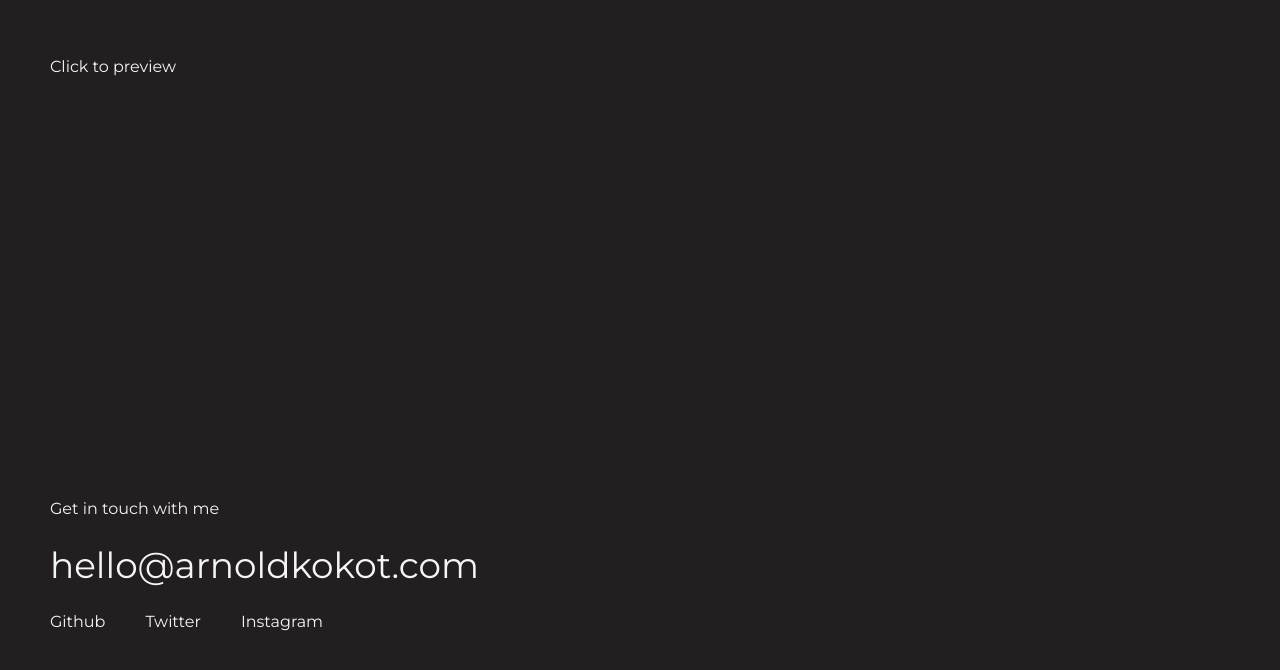
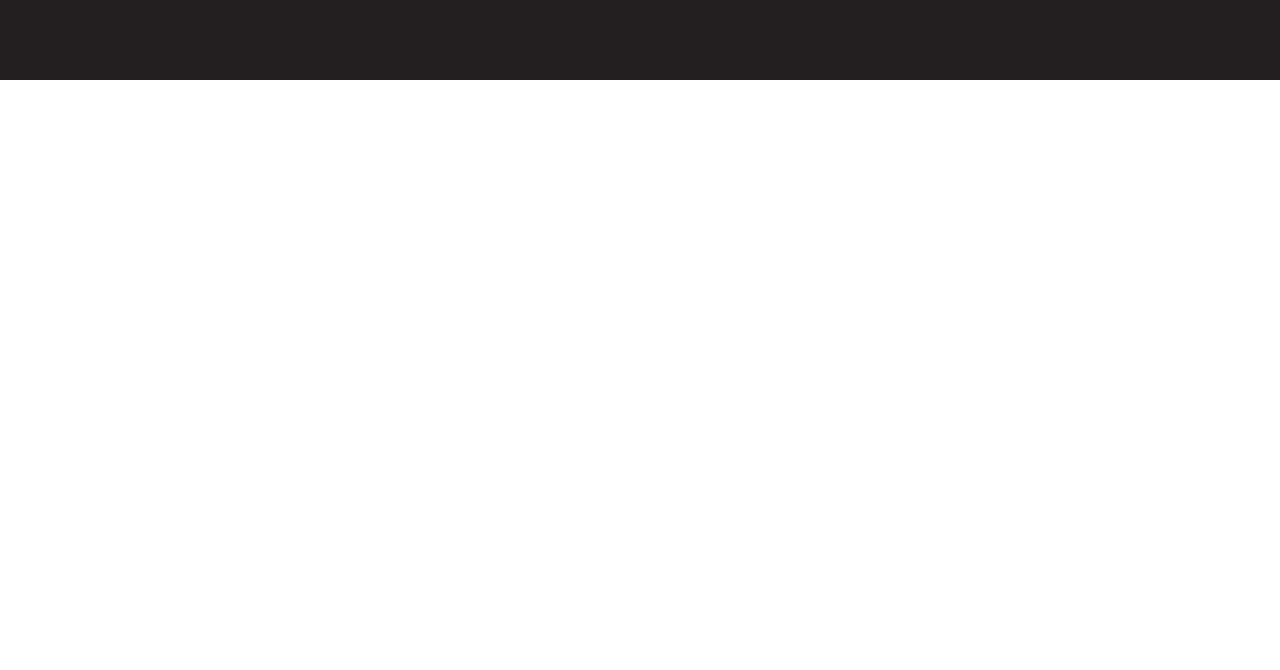
Before and after one commit to arnoldkokot/portfolio, a React (Create React App) app: page /portfolio in a window 1280 px wide. Shown: the part 740-1410 px from the top of the page. After the commit the page ends 1320 px from the top, so only its background shows below. Built offline with nearby package versions, Linux system fonts and the light colour scheme.

Commit message:
one section on project page

```diff
--- a/src/components/gallery/Gallery.css
+++ b/src/components/gallery/Gallery.css
@@ -1,6 +1,6 @@
 .gallery {
   display: grid;
-  grid-template-columns: 1fr 1fr;
+  grid-template-columns: 1fr;
   grid-gap: 15px;
 }
 .gallery-item {
@@ -18,6 +18,11 @@
   left: 0;
   margin: auto;
 }
+@media (min-width: 425px) {
+  .gallery {
+    grid-template-columns: 1fr 1fr;
+  }
+}
 @media (min-width: 768px) {
   .gallery {
     grid-template-columns: 1fr 1fr 1fr;
--- a/src/pages/Project.js
+++ b/src/pages/Project.js
@@ -4,7 +4,7 @@
  */
 
 import { useParams } from "react-router-dom";
-import { Section, Gallery, Contact } from "../components";
+import { Section, Gallery } from "../components";
 import { getByURL } from "../helpers";
 
 function Project() {
@@ -31,21 +31,16 @@ function Project() {
         <h3>{description}</h3>
         <div className="gapped-box">
           {Object.entries(links).map(([alias, link]) => (
-            <a href={link} key={alias}>
+            <a href={link} key={alias} target="_blank" rel="noreferrer">
               {alias}
             </a>
           ))}
         </div>
-      </Section>
-      <Section>
-        <Gallery title="Click to preview">
+        <Gallery>
           {images.map((url) => (
             <Gallery.Image src={"images/" + url} alt={url} key={url} />
           ))}
         </Gallery>
-      </Section>
-      <Section>
-        <Contact />
       </Section>
     </main>
   );
```
Also changed, not shown: src/App.css (added).
